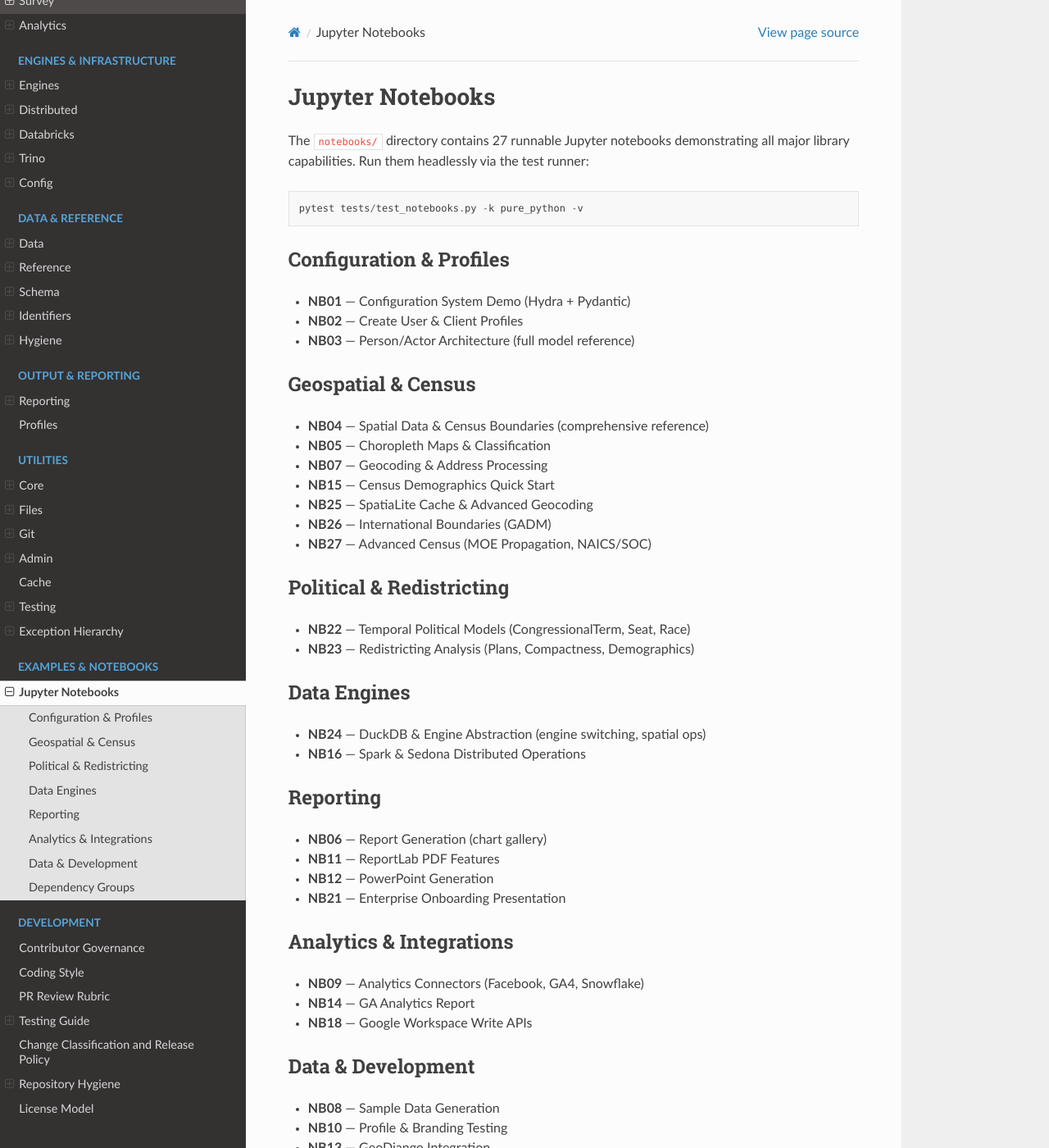
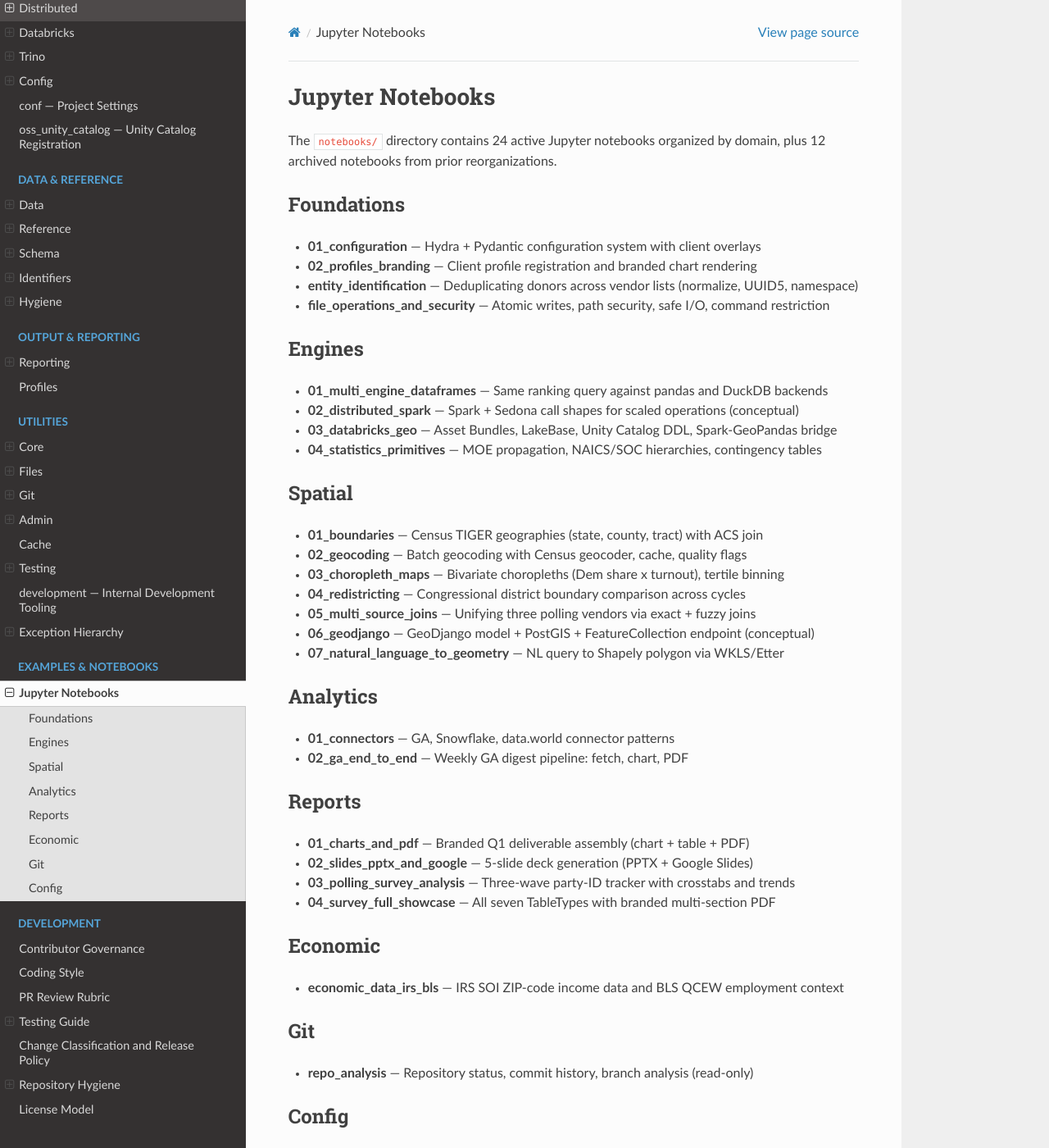
Before and after one commit to siege-analytics/siege_utilities, a Sphinx documentation site: the page built from docs/source/notebooks.rst, in a window 1280 px wide and 1400 px high. Shown: the whole window at 82% size. Built offline with Sphinx 7.4.7 and the Read the Docs theme 3.1.0, drawn with Linux system fonts in a browser that asks for light colours; pages that are not in the unit, such as notebooks, are missing from menus; some of the changed text lies outside the part shown.

Commit message:
feat(#970): complete Sphinx docs cleanup, add missing package RSTs
- Add RST files for 3 missing packages: conf, development, oss_unity_catalog
- Add missing packages to index.rst toctree (conf, oss_unity_catalog
  under Engines & Infrastructure; development under Utilities)
- Fix notebook count 32 → 24 in index.rst
- Rewrite notebooks.rst: replace stale NB01-NB27 numbering with current
  directory-based organization across 7 directories

Wiki (Phase 2): already populated with 10 pages. No changes needed.

Note: 36 duplicate RST files ("admin 2.rst", etc.) deleted locally but
were never git-tracked, so they don't appear in this diff.

Closes #970

Self-Review: 3 new RST files, index/notebooks updated, wiki verified current
Self-Review-Source: plans/self-review-970.md

```diff
--- a/docs/source/index.rst
+++ b/docs/source/index.rst
@@ -47,6 +47,8 @@ The canonical composition chain::
    packages/databricks
    packages/trino
    packages/config
+   packages/conf
+   packages/oss_unity_catalog
 
 .. toctree::
    :maxdepth: 2
@@ -109,7 +112,7 @@ The canonical composition chain::
      Nominatim, TAMU geocoders
    - **PEP 562 lazy loading** — import one piece without pulling the whole library
    - **Tiered geo extras** — ``[geo-lite]`` / ``[geo]`` / ``[geodjango]``
-   - **32 Jupyter notebooks** organized by domain
+   - **24 Jupyter notebooks** organized by domain
    - **Report generation** — PDF, PowerPoint, branded multi-client reports, hex cartograms
 
    Install: ``pip install siege-utilities``
--- a/docs/source/notebooks.rst
+++ b/docs/source/notebooks.rst
@@ -1,93 +1,61 @@
 Jupyter Notebooks
 =================
 
-The ``notebooks/`` directory contains 27 runnable Jupyter notebooks
-demonstrating all major library capabilities. Run them headlessly
-via the test runner::
+The ``notebooks/`` directory contains 24 active Jupyter notebooks organized
+by domain, plus 12 archived notebooks from prior reorganizations.
 
-    pytest tests/test_notebooks.py -k pure_python -v
+Foundations
+-----------
 
-Configuration & Profiles
-------------------------
+- **01_configuration** — Hydra + Pydantic configuration system with client overlays
+- **02_profiles_branding** — Client profile registration and branded chart rendering
+- **entity_identification** — Deduplicating donors across vendor lists (normalize, UUID5, namespace)
+- **file_operations_and_security** — Atomic writes, path security, safe I/O, command restriction
 
-- **NB01** — Configuration System Demo (Hydra + Pydantic)
-- **NB02** — Create User & Client Profiles
-- **NB03** — Person/Actor Architecture (full model reference)
+Engines
+-------
 
-Geospatial & Census
---------------------
+- **01_multi_engine_dataframes** — Same ranking query against pandas and DuckDB backends
+- **02_distributed_spark** — Spark + Sedona call shapes for scaled operations (conceptual)
+- **03_databricks_geo** — Asset Bundles, LakeBase, Unity Catalog DDL, Spark-GeoPandas bridge
+- **04_statistics_primitives** — MOE propagation, NAICS/SOC hierarchies, contingency tables
 
-- **NB04** — Spatial Data & Census Boundaries (comprehensive reference)
-- **NB05** — Choropleth Maps & Classification
-- **NB07** — Geocoding & Address Processing
-- **NB15** — Census Demographics Quick Start
-- **NB25** — SpatiaLite Cache & Advanced Geocoding
-- **NB26** — International Boundaries (GADM)
-- **NB27** — Advanced Census (MOE Propagation, NAICS/SOC)
+Spatial
+-------
 
-Political & Redistricting
---------------------------
+- **01_boundaries** — Census TIGER geographies (state, county, tract) with ACS join
+- **02_geocoding** — Batch geocoding with Census geocoder, cache, quality flags
+- **03_choropleth_maps** — Bivariate choropleths (Dem share x turnout), tertile binning
+- **04_redistricting** — Congressional district boundary comparison across cycles
+- **05_multi_source_joins** — Unifying three polling vendors via exact + fuzzy joins
+- **06_geodjango** — GeoDjango model + PostGIS + FeatureCollection endpoint (conceptual)
+- **07_natural_language_to_geometry** — NL query to Shapely polygon via WKLS/Etter
 
-- **NB22** — Temporal Political Models (CongressionalTerm, Seat, Race)
-- **NB23** — Redistricting Analysis (Plans, Compactness, Demographics)
-
-Data Engines
-------------
-
-- **NB24** — DuckDB & Engine Abstraction (engine switching, spatial ops)
-- **NB16** — Spark & Sedona Distributed Operations
-
-Reporting
+Analytics
 ---------
 
-- **NB06** — Report Generation (chart gallery)
-- **NB11** — ReportLab PDF Features
-- **NB12** — PowerPoint Generation
-- **NB21** — Enterprise Onboarding Presentation
+- **01_connectors** — GA, Snowflake, data.world connector patterns
+- **02_ga_end_to_end** — Weekly GA digest pipeline: fetch, chart, PDF
 
-Analytics & Integrations
--------------------------
+Reports
+-------
 
-- **NB09** — Analytics Connectors (Facebook, GA4, Snowflake)
-- **NB14** — GA Analytics Report
-- **NB18** — Google Workspace Write APIs
+- **01_charts_and_pdf** — Branded Q1 deliverable assembly (chart + table + PDF)
+- **02_slides_pptx_and_google** — 5-slide deck generation (PPTX + Google Slides)
+- **03_polling_survey_analysis** — Three-wave party-ID tracker with crosstabs and trends
+- **04_survey_full_showcase** — All seven TableTypes with branded multi-section PDF
 
-Data & Development
-------------------
+Economic
+--------
 
-- **NB08** — Sample Data Generation
-- **NB10** — Profile & Branding Testing
-- **NB13** — GeoDjango Integration
-- **NB17** — Developer Tooling
-- **NB19** — NLRB Data Integration
-- **NB20** — Multi-Source Spatial Tabulation
+- **economic_data_irs_bls** — IRS SOI ZIP-code income data and BLS QCEW employment context
 
-Dependency Groups
------------------
+Git
+---
 
-Notebooks are grouped by dependency for selective execution:
+- **repo_analysis** — Repository status, commit history, branch analysis (read-only)
 
-.. list-table::
-   :header-rows: 1
+Config
+------
 
-   * - Group
-     - Marker
-     - Count
-   * - Pure Python
-     - (none)
-     - 13
-   * - Geo (GDAL)
-     - ``requires_gdal``
-     - 5
-   * - Django (PostGIS)
-     - ``requires_gdal`` + ``django_db``
-     - 2
-   * - Analytics (credentials)
-     - ``integration``
-     - 3
-   * - Spark
-     - ``integration``
-     - 1
-   * - External downloads
-     - ``integration``
-     - 3
+- **credential_management** — Credential backend discovery and management patterns
```
Also changed, not shown: other parts of docs/source/index.rst (+1 -0 lines), docs/source/packages/conf.rst (added, +14 -0 lines), docs/source/packages/development.rst (added, +10 -0 lines), docs/source/packages/oss_unity_catalog.rst (added, +11 -0 lines), plans/self-review-970.md (added, +73 -0 lines).
